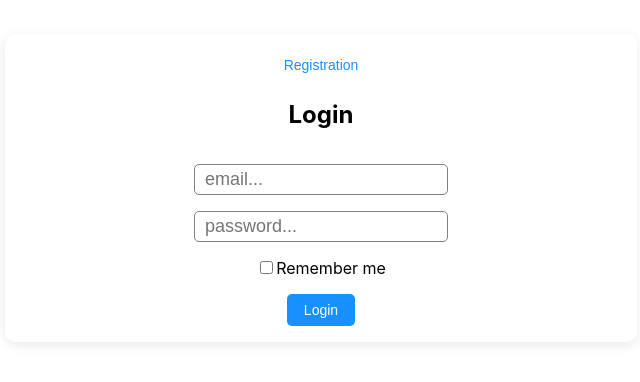
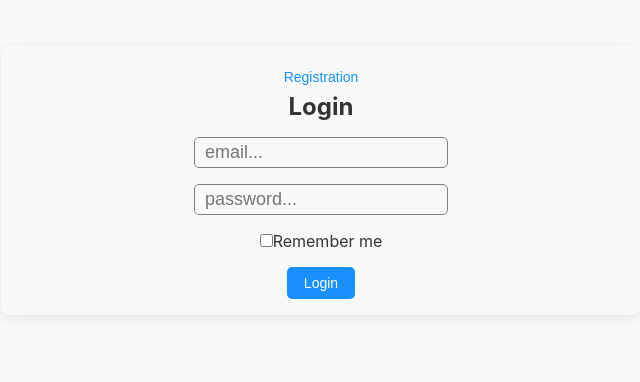
Before and after one commit to UkanaBastreet/todo-app, a React (Create React App) app: page / in a window 1280 px wide. Shown: the part 220-602 px from the top of the page, without its empty margins (319-959 px from the left). Built offline with nearby package versions, Linux system fonts and the light colour scheme; no server answers.

Commit message:
create theme vars

```diff
--- a/src/components/Profile.tsx
+++ b/src/components/Profile.tsx
@@ -13,7 +13,9 @@ const Profile: FC<ProfileProps> = ({ user }) => {
     <Card className="profile">
       <header>
         <h1>{user.displayName}</h1>
-        <Button onClick={() => authApi.logout()}>exit</Button>
+        <Button color="red" design="outline" onClick={() => authApi.logout()}>
+          exit
+        </Button>
       </header>
       <b>{user.email}</b>
     </Card>
--- a/src/components/UI/Input.tsx
+++ b/src/components/UI/Input.tsx
@@ -9,6 +9,8 @@ const InputStyled = styled.input`
   border-radius: 5px;
   outline: none;
   border: 1px solid gray;
+  color: var(--text-color);
+  background-color: transparent;
 `;
 
 const Input: FC<InputProps> = (props) => {
--- /dev/null
+++ b/src/index.css
@@ -0,0 +1,17 @@
+* {
+   margin: 0;
+   padding: 0;
+   box-sizing: border-box;
+}
+
+:root{
+    --text-color: #333;
+    --bg-color: #f9f9f9;
+}
+
+@media (prefers-color-scheme: dark) {
+    :root {
+        --text-color: #eee;
+        --bg-color: #222;
+    }
+}
--- a/src/index.tsx
+++ b/src/index.tsx
@@ -2,6 +2,7 @@ import React from "react";
 import ReactDOM from "react-dom/client";
 import App from "./App";
 import { BrowserRouter } from "react-router-dom";
+import "./index.css";
 
 const root = ReactDOM.createRoot(
   document.getElementById("root") as HTMLElement
```
